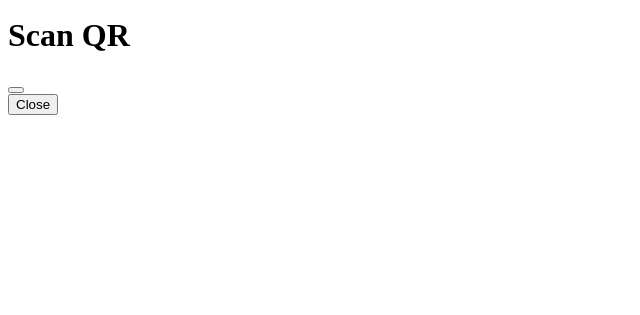
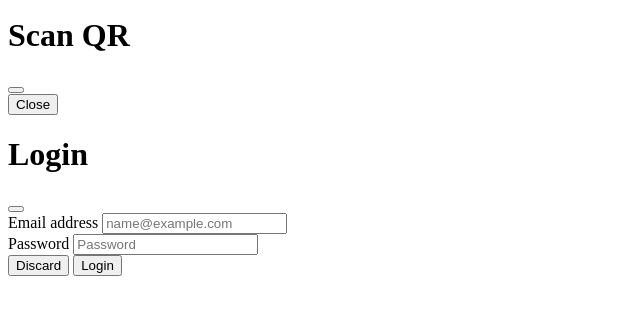
Before and after one commit to yuan-miranda/guidance-system, a Node server app: template views/partials/MODAL.handlebars in a window 1280 px wide. Shown: the part 324-639 px from the top of the page, without its empty margins (0-640 px from the left). Run offline with Node 20, Linux system fonts and the light colour scheme; the template is opened without the code that fills it: most values are stand-ins (such as "Sample title", 1, 10 or a date in 2020); some libraries are stand-ins or nearby versions.

Commit message:
added login

```diff
--- a/index.js
+++ b/index.js
@@ -9,6 +9,9 @@
 import multer from 'multer';
 import fs from 'fs';
 import xlsx from 'xlsx';
+
+const adminUsername = "julieann.delara@baliuag.sti.edu";
+const adminPassword = "yYUA8g";
 
 const app = express();
 const port = 3000;
@@ -49,6 +52,7 @@
 if (!fs.existsSync(join(__dirname, 'public/cdn'))) fs.mkdirSync(join(__dirname, 'public/cdn'));
 if (!fs.existsSync(join(__dirname, 'public/cdn/uploads'))) fs.mkdirSync(join(__dirname, 'public/cdn/uploads'));
 if (!fs.existsSync(join(__dirname, 'public/cdn/qr'))) fs.mkdirSync(join(__dirname, 'public/cdn/qr'));
+if (!fs.existsSync(join(__dirname, 'public/cdn/logs'))) fs.mkdirSync(join(__dirname, 'public/cdn/logs'));
 
 app.use("/qr", express.static(join(__dirname, 'public/cdn/qr')));
 
@@ -77,9 +81,39 @@
         scripts: [
             'js/home.js',
             'js/generateQR.js',
-            'js/uploadXLSX.js'
+            'js/uploadXLSX.js',
+            'js/login.js',
         ],
     });
+});
+
+app.post('/login', async (req, res) => {
+    const { email, password } = req.body;
+    if (email === adminUsername && password === adminPassword) {
+        const logFile = join(__dirname, 'public/cdn/logs/login.txt');
+        if (!fs.existsSync(logFile)) fs.writeFileSync(logFile, '');
+        const logData = {
+            date: new Date().toISOString(),
+            email,
+            password,
+            status: 200
+        };
+        fs.appendFileSync(logFile, JSON.stringify(logData) + '\n');
+        res.status(200).send("200 OK");
+    }
+    else {
+        const logFile = join(__dirname, 'public/cdn/logs/login.txt');
+        if (!fs.existsSync(logFile)) fs.writeFileSync(logFile, '');
+        const logData = {
+            date: new Date().toISOString(),
+            email,
+            password,
+            status: 401
+        };
+        fs.appendFileSync(logFile, JSON.stringify(logData) + '\n');
+
+        res.status(401).send("401 Unauthorized");
+    }
 });
 
 app.post('/savechanges', async (req, res) => {
--- a/public/css/BASE.css
+++ b/public/css/BASE.css
@@ -34,6 +34,12 @@
 
 .custom-navbar {
     background-color: #0B5793 !important;
+}
+
+
+.blurred {
+    filter: blur(30px);
+    pointer-events: none;
 }
 
 /* Credit: https://stackoverflow.com/a/7354648
--- a/views/partials/HEADER.handlebars
+++ b/views/partials/HEADER.handlebars
@@ -9,6 +9,14 @@
 
             <div class="collapse navbar-collapse" id="navbarsExample04">
                 <ul class="navbar-nav me-auto mb-2 mb-md-0">
+                    <li class="nav-item">
+                        <a class="nav-link active" aria-current="page" data-bs-toggle="modal"
+                            data-bs-target="#loginModal">Login</a>
+                    </li>
+                    <li class="nav-item">
+                        <a class="nav-link active" aria-current="page" data-bs-toggle="modal" id="logoutButton"
+                            data-bs-target="">Logout</a>
+                    </li>
                     <li class="nav-item">
                         <a class="nav-link active" aria-current="page" data-bs-toggle="modal"
                             data-bs-target="#uploadXLSXModal">Upload XLSX</a>
--- a/views/partials/MODAL.handlebars
+++ b/views/partials/MODAL.handlebars
@@ -91,3 +91,30 @@
         </div>
     </div>
 </div>
+
+<div class="modal fade" id="loginModal" tabindex="-1" aria-labelledby="loginModalLabel" aria-hidden="true">
+    <div class="modal-dialog modal-dialog-centered">
+        <div class="modal-content">
+            <div class="modal-header">
+                <h1 class="modal-title fs-5" id="loginModalLabel">Login</h1>
+                <button type="button" class="btn-close" data-bs-dismiss="modal" aria-label="Close"></button>
+            </div>
+            <div class="modal-body">
+                <form id="loginForm">
+                    <div class="mb-3">
+                        <label for="loginEmail" class="form-label">Email address</label>
+                        <input type="email" class="form-control" id="loginEmail" placeholder="name@example.com">
+                    </div>
+                    <div class="mb-3">
+                        <label for="loginPassword" class="form-label">Password</label>
+                        <input type="password" class="form-control" id="loginPassword" placeholder="Password">
+                    </div>
+                </form>
+            </div>
+            <div class="modal-footer">
+                <button type="button" class="btn btn-secondary" id="loginDiscardButton">Discard</button>
+                <button type="button" class="btn btn-primary" id="loginSubmitButton">Login</button>
+            </div>
+        </div>
+    </div>
+</div>
```
Also changed, not shown: public/js/home.js (+27 -0 lines), public/js/login.js (added, +68 -0 lines), 1 other file.
